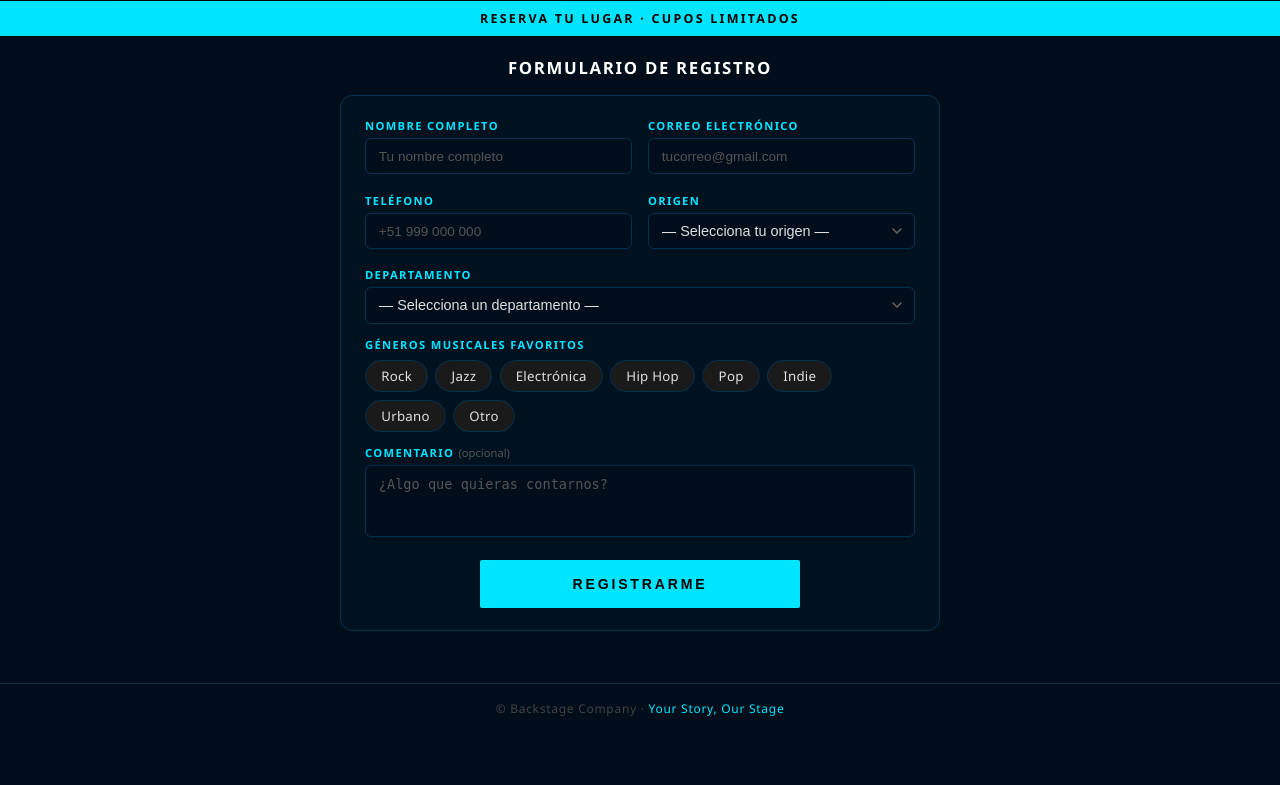
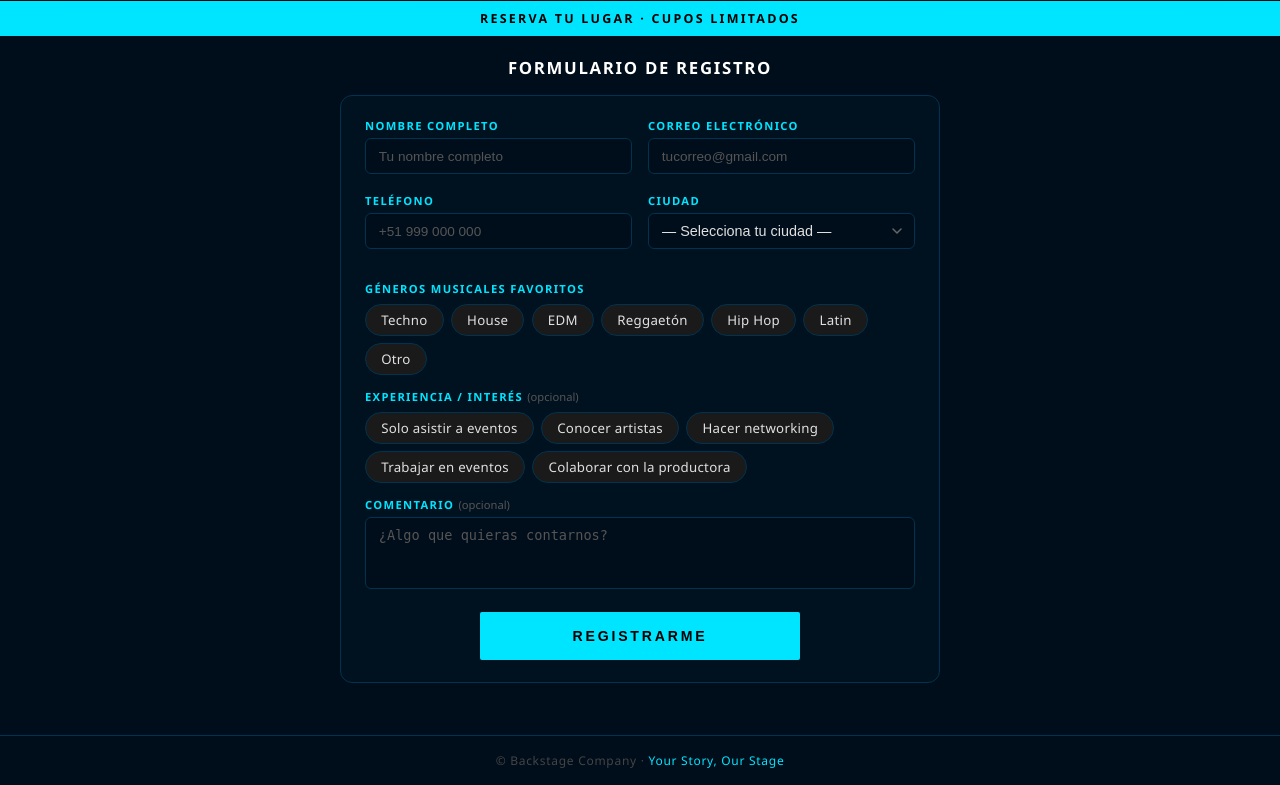
Before and after one commit to Giin2000/backstage-onepage, a Django app: template registro/templates/registro/index.html in a window 1280 px wide. Shown: the part 279-1064 px from the top of the page. Before the commit the page ends 995 px from the top, so only its background shows below. Run offline with Django 5.2, Linux system fonts and the light colour scheme; the template is opened without the code that fills it: values that come from a table or form of the project are taken from there, others are empty.

Commit message:
Enhanced form with subgenres and experience
Co-Authored-By: Claude Sonnet 4.6 <noreply@anthropic.com>

```diff
--- a/registro/forms.py
+++ b/registro/forms.py
@@ -2,63 +2,65 @@ from django import forms
 from .models import Registro
 
 GENEROS_CHOICES = [
-    ('Rock', 'Rock'),
-    ('Jazz', 'Jazz'),
-    ('Electronica', 'Electrónica'),
+    ('Techno', 'Techno'),
+    ('House', 'House'),
+    ('EDM', 'EDM'),
+    ('Reggaetón', 'Reggaetón'),
     ('Hip Hop', 'Hip Hop'),
-    ('Pop', 'Pop'),
-    ('Indie', 'Indie'),
-    ('Urbano', 'Urbano'),
+    ('Latin', 'Latin'),
     ('Otro', 'Otro'),
 ]
 
-ORIGEN_CHOICES = [
-    ('', '— Selecciona tu origen —'),
-    ('nacional', 'Nacional - Perú'),
-    ('internacional', 'Internacional'),
+EXPERIENCIA_CHOICES = [
+    ('Solo asistir a eventos', 'Solo asistir a eventos'),
+    ('Conocer artistas', 'Conocer artistas'),
+    ('Hacer networking', 'Hacer networking'),
+    ('Trabajar en eventos', 'Trabajar en eventos'),
+    ('Colaborar con la productora', 'Colaborar con la productora'),
 ]
 
-DEPARTAMENTOS_CHOICES = [
-    ('', '— Selecciona un departamento —'),
-    ('Lima', 'Lima'),
-    ('Arequipa', 'Arequipa'),
-    ('Cusco', 'Cusco'),
-    ('Junín', 'Junín'),
-    ('La Libertad', 'La Libertad'),
-    ('Piura', 'Piura'),
-    ('Lambayeque', 'Lambayeque'),
-    ('Áncash', 'Áncash'),
-    ('Loreto', 'Loreto'),
-    ('Puno', 'Puno'),
-    ('Cajamarca', 'Cajamarca'),
-    ('Ica', 'Ica'),
-    ('San Martín', 'San Martín'),
-    ('Huánuco', 'Huánuco'),
-    ('Ucayali', 'Ucayali'),
-    ('Ayacucho', 'Ayacucho'),
-    ('Apurímac', 'Apurímac'),
-    ('Moquegua', 'Moquegua'),
-    ('Tacna', 'Tacna'),
-    ('Tumbes', 'Tumbes'),
-    ('Pasco', 'Pasco'),
-    ('Madre de Dios', 'Madre de Dios'),
-    ('Amazonas', 'Amazonas'),
-    ('Huancavelica', 'Huancavelica'),
+CIUDAD_CHOICES = [
+    ('', '— Selecciona tu ciudad —'),
+    ('Ciudades frecuentes', [
+        ('Huancayo', 'Huancayo'),
+        ('Lima', 'Lima'),
+        ('Oxapampa', 'Oxapampa'),
+    ]),
+    ('Otros departamentos', [
+        ('Amazonas', 'Amazonas'),
+        ('Áncash', 'Áncash'),
+        ('Apurímac', 'Apurímac'),
+        ('Arequipa', 'Arequipa'),
+        ('Ayacucho', 'Ayacucho'),
+        ('Cajamarca', 'Cajamarca'),
+        ('Cusco', 'Cusco'),
+        ('Huancavelica', 'Huancavelica'),
+        ('Ica', 'Ica'),
+        ('Junín', 'Junín'),
+        ('La Libertad', 'La Libertad'),
+        ('Lambayeque', 'Lambayeque'),
+        ('Loreto', 'Loreto'),
+        ('Madre de Dios', 'Madre de Dios'),
+        ('Moquegua', 'Moquegua'),
+        ('Pasco', 'Pasco'),
+        ('Piura', 'Piura'),
+        ('Puno', 'Puno'),
+        ('San Martín', 'San Martín'),
+        ('Tacna', 'Tacna'),
+        ('Tumbes', 'Tumbes'),
+        ('Ucayali', 'Ucayali'),
+    ]),
+    ('otra', '+ Otra ciudad'),
 ]
 
 
 class RegistroForm(forms.ModelForm):
-    origen = forms.ChoiceField(
-        choices=ORIGEN_CHOICES,
-        label='Origen',
+    ciudad = forms.ChoiceField(
+        choices=CIUDAD_CHOICES,
+        label='Ciudad',
     )
-    ciudad_nacional = forms.ChoiceField(
-        choices=DEPARTAMENTOS_CHOICES,
-        label='Departamento',
-        required=False,
-    )
-    ciudad_internacional = forms.CharField(
-        label='País / Ciudad',
+    ciudad_otra = forms.CharField(
+        label='¿Cuál ciudad?',
         required=False,
         max_length=80,
     )
@@ -67,24 +69,28 @@ class RegistroForm(forms.ModelForm):
         widget=forms.CheckboxSelectMultiple,
         label='Géneros musicales',
     )
+    subgeneros = forms.CharField(
+        required=False,
+        widget=forms.HiddenInput,
+    )
+    experiencia = forms.MultipleChoiceField(
+        choices=EXPERIENCIA_CHOICES,
+        widget=forms.CheckboxSelectMultiple,
+        label='Experiencia / Interés',
+        required=False,
+    )
 
     class Meta:
         model = Registro
-        exclude = ('evento', 'fecha_registro', 'ciudad')
+        exclude = ('evento', 'fecha_registro', 'ciudad', 'experiencia')
 
     def clean(self):
         cleaned = super().clean()
-        origen = cleaned.get('origen')
-        if origen == 'nacional':
-            dep = cleaned.get('ciudad_nacional', '').strip()
-            if not dep:
-                self.add_error('ciudad_nacional', 'Selecciona un departamento.')
+        ciudad = cleaned.get('ciudad', '')
+        if ciudad == 'otra':
+            otra = cleaned.get('ciudad_otra', '').strip()
+            if not otra:
+                self.add_error('ciudad_otra', 'Escribe tu ciudad.')
             else:
-                cleaned['ciudad'] = f'Nacional - {dep}'
-        elif origen == 'internacional':
-            ciudad_int = cleaned.get('ciudad_internacional', '').strip()
-            if not ciudad_int:
-                self.add_error('ciudad_internacional', 'Escribe tu país/ciudad.')
-            else:
-                cleaned['ciudad'] = f'Internacional - {ciudad_int}'
+                cleaned['ciudad'] = otra
         return cleaned
--- a/registro/models.py
+++ b/registro/models.py
@@ -21,6 +21,7 @@ class Registro(models.Model):
     telefono = models.CharField(max_length=20)
     ciudad = models.CharField(max_length=100)
     generos = models.TextField()
+    experiencia = models.TextField(blank=True)
     comentario = models.TextField(blank=True)
     fecha_registro = models.DateTimeField(auto_now_add=True)
 
--- a/registro/templates/registro/index.html
+++ b/registro/templates/registro/index.html
@@ -228,9 +228,11 @@
       padding-right: 2.2rem;
     }
     select option { background: #1a1a1a; color: var(--texto); }
+    select optgroup { color: #666; font-weight: 700; font-style: normal; }
 
+    /* ── OTRA CIUDAD (toggle) ── */
     .ciudad-campo { overflow: hidden; transition: opacity 0.25s ease, max-height 0.3s ease; }
-    .ciudad-campo.visible { opacity: 1; max-height: 56px; }
+    .ciudad-campo.visible { opacity: 1; max-height: 72px; }
     .ciudad-campo.oculto  { opacity: 0; max-height: 0; pointer-events: none; }
 
     textarea { resize: none; rows: 3; min-height: 72px; max-height: 72px; }
@@ -423,29 +458,23 @@
           <ul class="error-list" id="err_telefono"></ul>
         </div>
         <div class="form-group">
-          <label for="id_origen">Origen</label>
-          {{ form.origen }}
-          <ul class="error-list" id="err_origen"></ul>
+          <label for="id_ciudad">Ciudad</label>
+          {{ form.ciudad }}
+          <ul class="error-list" id="err_ciudad"></ul>
         </div>
       </div>
 
-      <!-- Ciudad dinámica -->
-      <div class="form-group">
-        <label id="label_ciudad">Departamento</label>
-        <div id="ciudad_nacional_wrap" class="ciudad-campo visible">
-          {{ form.ciudad_nacional }}
-        </div>
-        <div id="ciudad_internacional_wrap" class="ciudad-campo oculto">
-          {{ form.ciudad_internacional }}
-        </div>
-        <ul class="error-list" id="err_ciudad_nacional"></ul>
-        <ul class="error-list" id="err_ciudad_internacional"></ul>
+      <!-- Otra ciudad (condicional) -->
+      <div class="form-group ciudad-campo oculto" id="otra-ciudad-wrap">
+        <label for="id_ciudad_otra">¿Cuál ciudad?</label>
+        {{ form.ciudad_otra }}
+        <ul class="error-list" id="err_ciudad_otra"></ul>
       </div>
 
       <!-- Géneros: pills toggle -->
       <div class="form-group">
         <span class="pills-label">Géneros musicales favoritos</span>
-        <div class="pills-container">
+        <div class="pills-container" id="generos-container">
           {% for choice in form.generos %}
             <div class="pill-wrap">
               {{ choice.tag }}
@@ -453,7 +482,32 @@
             </div>
           {% endfor %}
         </div>
+
+        <!-- Subgéneros dinámicos -->
+        <div class="subgeneros-section" id="subgeneros-section">
+          <span class="subgeneros-label">Subgénero</span>
+          <div class="pills-container" id="subgeneros-container"></div>
+        </div>
+
+        {{ form.subgeneros }}
         <ul class="error-list" id="err_generos"></ul>
+      </div>
+
+      <!-- Experiencia / Interés -->
+      <div class="form-group">
+        <span class="pills-label">
+          Experiencia / Interés
+          <span style="color:#555;font-weight:400;text-transform:none;letter-spacing:0"> (opcional)</span>
+        </span>
+        <div class="pills-container">
+          {% for choice in form.experiencia %}
+            <div class="pill-wrap">
+              {{ choice.tag }}
+              <label for="{{ choice.id_for_label }}" class="pill">{{ choice.choice_label }}</label>
+            </div>
+          {% endfor %}
+        </div>
+        <ul class="error-list" id="err_experiencia"></ul>
       </div>
 
       <!-- Comentario -->
@@ -518,33 +572,91 @@
     el.style.animationDelay = `${0.12 + i * 0.1}s`;
   });
 
-  /* ── CIUDAD DINÁMICA ── */
+  /* ── OTRA CIUDAD ── */
   (function () {
-    const origenSel = document.getElementById('id_origen');
-    const nacWrap   = document.getElementById('ciudad_nacional_wrap');
-    const intWrap   = document.getElementById('ciudad_internacional_wrap');
-    const lbl       = document.getElementById('label_ciudad');
+    const ciudadSel = document.getElementById('id_ciudad');
+    const otraWrap  = document.getElementById('otra-ciudad-wrap');
 
-    function toggleCiudad() {
-      const isNac = origenSel.value !== 'internacional';
-      lbl.textContent = isNac ? 'Departamento' : 'País / Ciudad';
-      nacWrap.classList.toggle('visible', isNac);
-      nacWrap.classList.toggle('oculto',  !isNac);
-      intWrap.classList.toggle('visible', !isNac);
-      intWrap.classList.toggle('oculto',  isNac);
+    function toggleOtra() {
+      const isOtra = ciudadSel.value === 'otra';
+      otraWrap.classList.toggle('visible', isOtra);
+      otraWrap.classList.toggle('oculto',  !isOtra);
     }
 
-    origenSel.addEventListener('change', toggleCiudad);
-    toggleCiudad();
+    ciudadSel.addEventListener('change', toggleOtra);
+    toggleOtra();
   })();
+
+  /* ── SUBGÉNEROS ── */
+  const subgenerosPorGenero = {
+    'Techno':    ['Melodic Techno', 'Hard Techno', 'Peak Time', 'Industrial'],
+    'House':     ['Deep House', 'Tech House', 'Afro House', 'Minimal'],
+    'EDM':       ['Trance', 'Dubstep', 'Drum & Bass', 'Future Bass'],
+    'Reggaetón': ['Romántico', 'Perreo', 'Trap Latino'],
+    'Hip Hop':   ['Old School', 'Trap', 'R&B', 'Conscious'],
+    'Latin':     ['Salsa', 'Cumbia', 'Bachata', 'Merengue'],
+    'Otro':      [],
+  };
+
+  const selectedSubgeneros = new Set();
+
+  function renderSubgeneros() {
+    const checkedGenres = [...document.querySelectorAll('#generos-container input[type=checkbox]:checked')]
+      .map(cb => cb.value);
+
+    const available = [];
+    checkedGenres.forEach(g => {
+      (subgenerosPorGenero[g] || []).forEach(s => {
+        if (!available.includes(s)) available.push(s);
+      });
+    });
+
+    [...selectedSubgeneros].forEach(s => {
+      if (!available.includes(s)) selectedSubgeneros.delete(s);
+    });
+
+    const container = document.getElementById('subgeneros-container');
+    const section   = document.getElementById('subgeneros-section');
+
+    if (available.length === 0) {
+      section.style.display = 'none';
+      container.innerHTML = '';
+    } else {
+      section.style.display = 'block';
+      container.innerHTML = available.map(s => {
+        const id = 'sub_' + s.replace(/[\s&/]+/g, '_');
+        return `<div class="pill-wrap">
+          <input type="checkbox" id="${id}" class="subgenero-cb" value="${s}"${selectedSubgeneros.has(s) ? ' checked' : ''}>
+          <label for="${id}" class="pill sub-pill">${s}</label>
+        </div>`;
+      }).join('');
+
+      container.querySelectorAll('.subgenero-cb').forEach(cb => {
+        cb.addEventListener('change', () => {
+          if (cb.checked) selectedSubgeneros.add(cb.value);
+          else selectedSubgeneros.delete(cb.value);
+          syncSubgenerosField();
+        });
+      });
+    }
+    syncSubgenerosField();
+  }
+
+  function syncSubgenerosField() {
+    document.getElementById('id_subgeneros').value = [...selectedSubgeneros].join(', ');
+  }
+
+  document.querySelectorAll('#generos-container input[type=checkbox]').forEach(cb => {
+    cb.addEventListener('change', renderSubgeneros);
+  });
 
   /* ── PLACEHOLDERS ── */
   const ph = {
-    id_nombre:               'Tu nombre completo',
-    id_email:                'tucorreo@gmail.com',
-    id_telefono:             '+51 999 000 000',
-    id_ciudad_internacional: 'Ej: Buenos Aires, Argentina',
-    id_comentario:           '¿Algo que quieras contarnos?',
+    id_nombre:      'Tu nombre completo',
+    id_email:       'tucorreo@gmail.com',
+    id_telefono:    '+51 999 000 000',
+    id_ciudad_otra: 'Ej: Buenos Aires, Bogotá...',
+    id_comentario:  '¿Algo que quieras contarnos?',
   };
   Object.entries(ph).forEach(([id, text]) => {
     const el = document.getElementById(id);
@@ -555,7 +667,7 @@
   const form       = document.getElementById('registroForm');
   const btn        = document.getElementById('btnRegistrar');
   const successMsg = document.getElementById('successMsg');
-  const errFields  = ['nombre', 'email', 'telefono', 'origen', 'ciudad_nacional', 'ciudad_internacional', 'generos', 'comentario'];
+  const errFields  = ['nombre', 'email', 'telefono', 'ciudad', 'ciudad_otra', 'generos', 'experiencia', 'comentario'];
 
   function clearErrors() {
     errFields.forEach(f => {
--- a/registro/views.py
+++ b/registro/views.py
@@ -23,7 +23,11 @@ def registro_evento(request, slug):
             registro = form.save(commit=False)
             registro.evento = evento
             registro.generos = ', '.join(form.cleaned_data['generos'])
+            subgeneros = form.cleaned_data.get('subgeneros', '').strip()
+            if subgeneros:
+                registro.generos += ', ' + subgeneros
             registro.ciudad = form.cleaned_data.get('ciudad', '')
+            registro.experiencia = ', '.join(form.cleaned_data.get('experiencia', []))
             registro.save()
             return JsonResponse({'success': True})
         return JsonResponse({'success': False, 'errors': form.errors})
```
Also changed, not shown: other parts of registro/templates/registro/index.html (+35 -2 lines), registro/migrations/0002_registro_experiencia.py (added).
